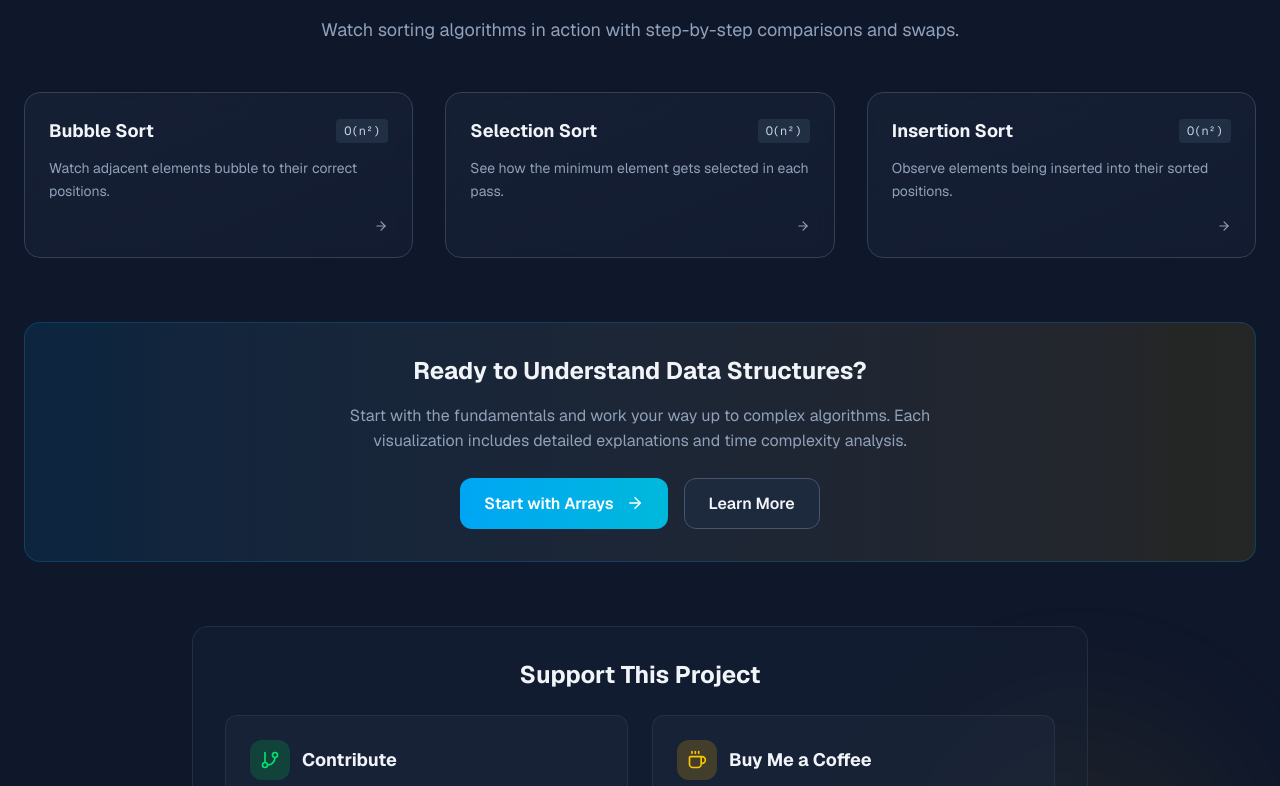
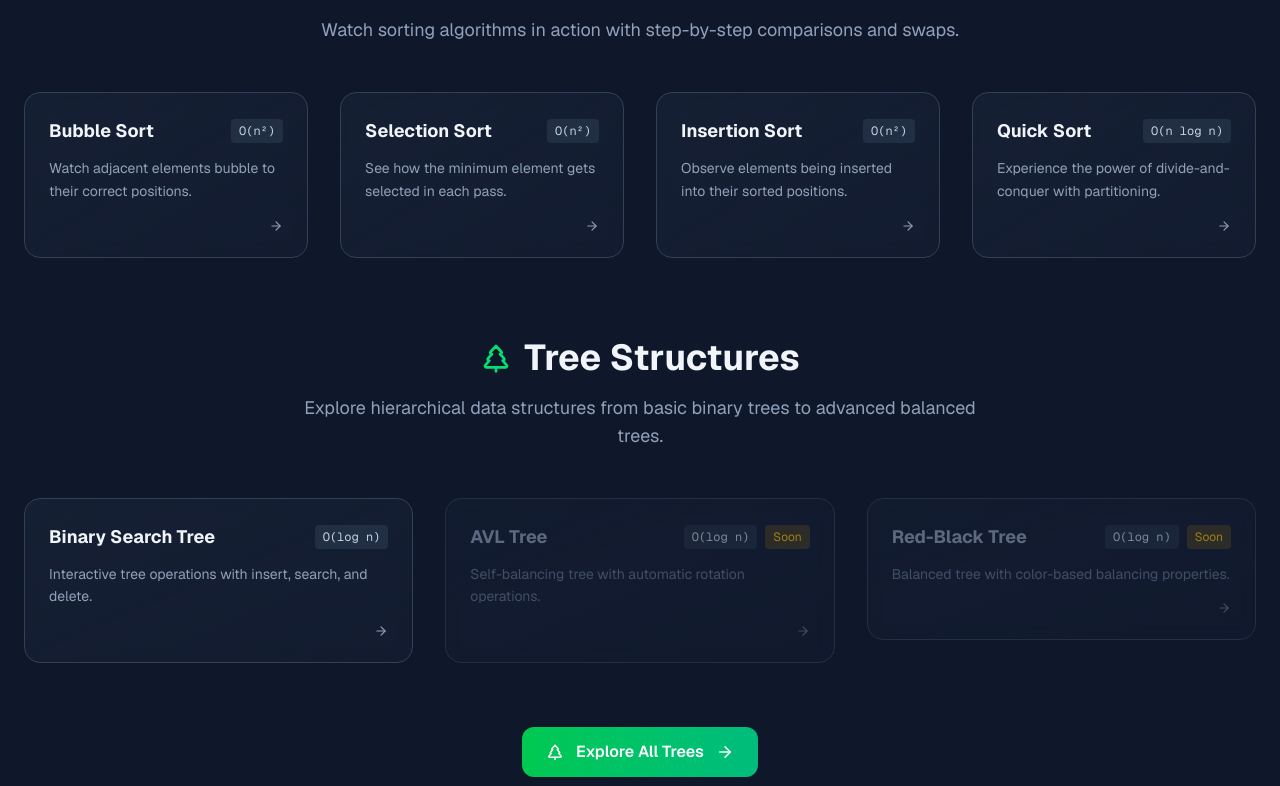
Before and after one commit to gael55x/DSA-Visualizer, a Next.js app in the folder dsa-visualizer/: page / in a window 1280 px wide. Shown: the part 1614-2400 px from the top of the page. Built offline with nearby package versions, Linux system fonts and the light colour scheme.

Commit message:
updated features component

```diff
--- a/dsa-visualizer/components/Features.tsx
+++ b/dsa-visualizer/components/Features.tsx
@@ -2,7 +2,7 @@
 
 import Link from 'next/link';
 import { motion } from 'framer-motion';
-import { ArrowRight, Database, GitBranch, Layers, RotateCcw, ArrowUpDown, Binary, Coffee, Heart } from 'lucide-react';
+import { ArrowRight, Database, GitBranch, Layers, RotateCcw, ArrowUpDown, Binary, Coffee, Heart, TreePine } from 'lucide-react';
 
 export default function Features() {
   const dataStructures = [
@@ -34,13 +34,7 @@ export default function Features() {
       href: "/queue",
       color: "from-orange-500 to-red-500"
     },
-    {
-      title: "Binary Trees",
-      description: "Understand tree structures with interactive node insertion and traversal.",
-      icon: Binary,
-      href: "/binary-tree",
-      color: "from-indigo-500 to-purple-500"
-    },
+
   ];
 
   const sortingAlgorithms = [
@@ -61,6 +55,35 @@ export default function Features() {
       description: "Observe elements being inserted into their sorted positions.",
       href: "/sorting/insertion-sort",
       complexity: "O(n²)"
+    },
+    {
+      title: "Quick Sort",
+      description: "Experience the power of divide-and-conquer with partitioning.",
+      href: "/sorting/quick-sort",
+      complexity: "O(n log n)"
+    }
+  ];
+
+  const treeStructures = [
+    {
+      title: "Binary Search Tree",
+      description: "Interactive tree operations with insert, search, and delete.",
+      href: "/binary-tree",
+      complexity: "O(log n)"
+    },
+    {
+      title: "AVL Tree",
+      description: "Self-balancing tree with automatic rotation operations.",
+      href: "/trees/avl-tree",
+      complexity: "O(log n)",
+      comingSoon: true
+    },
+    {
+      title: "Red-Black Tree",
+      description: "Balanced tree with color-based balancing properties.",
+      href: "/trees/red-black-tree",
+      complexity: "O(log n)",
+      comingSoon: true
     }
   ];
 
@@ -148,7 +171,7 @@ export default function Features() {
         </motion.div>
 
         {/* Sorting Grid */}
-        <div className="grid grid-cols-1 md:grid-cols-3 gap-8 mb-16">
+        <div className="grid grid-cols-1 md:grid-cols-4 gap-8 mb-20">
           {sortingAlgorithms.map((algorithm, index) => (
             <motion.div
               key={algorithm.title}
@@ -181,6 +204,99 @@ export default function Features() {
             </motion.div>
           ))}
         </div>
+
+        {/* Tree Structures Section */}
+        <motion.div
+          initial={{ opacity: 0, y: 30 }}
+          animate={{ opacity: 1, y: 0 }}
+          transition={{ delay: 1.1, duration: 0.8 }}
+          className="text-center mb-12"
+        >
+          <div className="flex items-center justify-center gap-3 mb-4">
+            <TreePine className="text-green-400" size={32} />
+            <h3 className="text-3xl md:text-4xl font-bold text-slate-100">
+              Tree Structures
+            </h3>
+          </div>
+          <p className="text-lg text-slate-400 max-w-2xl mx-auto">
+            Explore hierarchical data structures from basic binary trees to advanced balanced trees.
+          </p>
+        </motion.div>
+
+        {/* Trees Grid */}
+        <div className="grid grid-cols-1 md:grid-cols-3 gap-8 mb-16">
+          {treeStructures.map((tree, index) => (
+            <motion.div
+              key={tree.title}
+              initial={{ opacity: 0, y: 40 }}
+              animate={{ opacity: 1, y: 0 }}
+              transition={{ delay: 1.2 + index * 0.1, duration: 0.6 }}
+            >
+              <Link
+                href={tree.href}
+                className={`group block p-6 bg-gradient-to-br from-slate-800/50 to-slate-800/30 border border-slate-700 rounded-2xl backdrop-blur-sm transition-all duration-300 hover:scale-105 hover:shadow-xl ${
+                  tree.comingSoon
+                    ? 'opacity-60 cursor-not-allowed'
+                    : 'hover:from-slate-800/70 hover:to-slate-800/50'
+                }`}
+              >
+                <div className="flex items-center justify-between mb-3">
+                  <h4 className={`text-lg font-bold transition-colors ${
+                    tree.comingSoon
+                      ? 'text-slate-400'
+                      : 'text-slate-100 group-hover:text-green-400'
+                  }`}>
+                    {tree.title}
+                  </h4>
+                  <div className="flex items-center gap-2">
+                    <span className="text-xs font-mono bg-slate-700/50 text-slate-300 px-2 py-1 rounded">
+                      {tree.complexity}
+                    </span>
+                    {tree.comingSoon && (
+                      <span className="text-xs bg-yellow-500/20 text-yellow-400 px-2 py-1 rounded">
+                        Soon
+                      </span>
+                    )}
+                  </div>
+                </div>
+                <p className={`text-sm leading-relaxed transition-colors ${
+                  tree.comingSoon
+                    ? 'text-slate-500'
+                    : 'text-slate-400 group-hover:text-slate-300'
+                }`}>
+                  {tree.description}
+                </p>
+                <div className="flex items-center justify-end mt-4">
+                  <ArrowRight
+                    size={14}
+                    className={`transition-all ${
+                      tree.comingSoon
+                        ? 'text-slate-500'
+                        : 'text-slate-400 group-hover:text-green-400 group-hover:translate-x-1'
+                    }`}
+                  />
+                </div>
+              </Link>
+            </motion.div>
+          ))}
+        </div>
+
+        {/* Trees Call to Action */}
+        <motion.div
+          initial={{ opacity: 0, y: 30 }}
+          animate={{ opacity: 1, y: 0 }}
+          transition={{ delay: 1.5, duration: 0.8 }}
+          className="text-center mb-16"
+        >
+          <Link
+            href="/trees"
+            className="inline-flex items-center gap-3 px-6 py-3 bg-gradient-to-r from-green-500 to-emerald-500 hover:from-green-600 hover:to-emerald-600 text-white rounded-xl font-semibold transition-all duration-300 transform hover:scale-105"
+          >
+            <TreePine size={18} />
+            Explore All Trees
+            <ArrowRight size={18} className="group-hover:translate-x-1 transition-transform" />
+          </Link>
+        </motion.div>
 
         {/* Call to Action */}
         <motion.div
```
